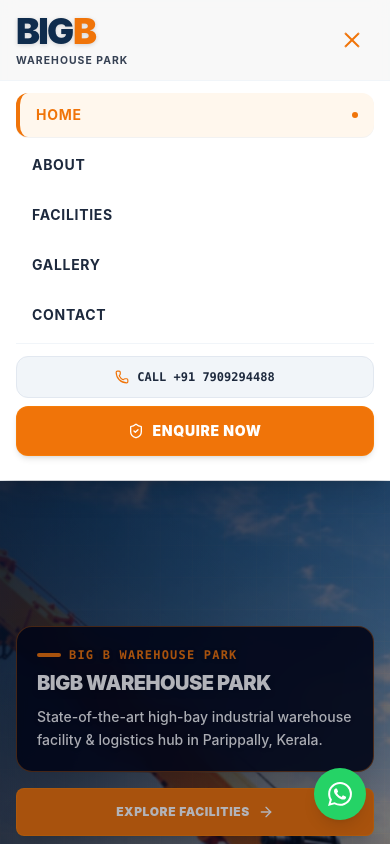
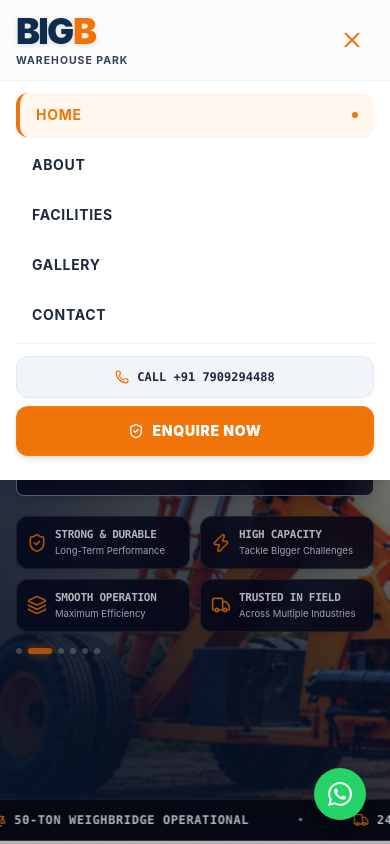
Before and after one commit to AN-develops-Tech/BIGBwarehouse, a React (Vite) app in the folder frontend/: page / in a window 390 px wide. Both pictures are taken after a click on the button 352 px from the left and 40 px from the top of the page. Shown: the top 844 px of the page. Built offline with nearby package versions, Linux system fonts and the light colour scheme.

Commit message:
fix(nav): decouple mobile drawer from document flow to eliminate home page layout reflow lag

```diff
--- a/frontend/src/components/Navbar.jsx
+++ b/frontend/src/components/Navbar.jsx
@@ -94,10 +94,10 @@ const Navbar = () => {
 
             <nav
                 ref={navRef}
-                className={`sticky top-0 z-50 w-full transition-colors duration-300 border-b ${
+                className={`sticky top-0 z-50 w-full transition-[box-shadow,border-color] duration-200 border-b bg-white/95 backdrop-blur-md ${
                     scrolled
-                        ? 'bg-white/95 backdrop-blur-md shadow-md border-slate-200/90'
-                        : 'bg-white/90 backdrop-blur-sm border-slate-200/60'
+                        ? 'shadow-md border-slate-200/90'
+                        : 'border-slate-200/60'
                 }`}
             >
                 <div className="max-w-7xl mx-auto px-4 sm:px-6 lg:px-8">
@@ -190,11 +190,11 @@ const Navbar = () => {
 
                 {/* Mobile Navigation Drawer */}
                 <div
-                    className={`md:hidden mobile-nav-drawer border-slate-100 ${
+                    className={`md:hidden absolute top-full left-0 right-0 mobile-nav-drawer bg-white border-slate-100 ${
                         isOpen ? 'open border-t shadow-xl' : ''
                     }`}
                 >
-                    <div className="mobile-nav-drawer-inner">
+                    <div className="mobile-nav-drawer-inner bg-white">
                         <div className="px-4 pt-3 pb-6 space-y-1.5 bg-white">
                             {navLinks.map((link) => {
                                 const active = isActive(link.path);
--- a/frontend/src/index.css
+++ b/frontend/src/index.css
@@ -190,8 +190,9 @@ img {
   display: grid;
   grid-template-rows: 0fr;
   opacity: 0;
-  transition: grid-template-rows 220ms cubic-bezier(0.16, 1, 0.3, 1), opacity 180ms ease-out;
+  transition: grid-template-rows 200ms cubic-bezier(0.16, 1, 0.3, 1), opacity 160ms ease-out;
   pointer-events: none;
+  will-change: grid-template-rows, opacity;
 }
 
 .mobile-nav-drawer.open {
```
